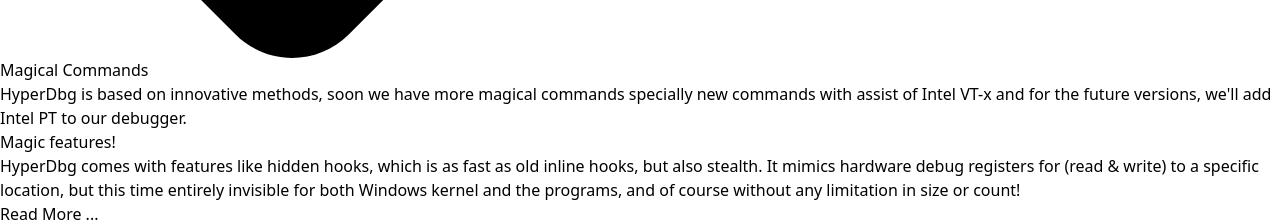
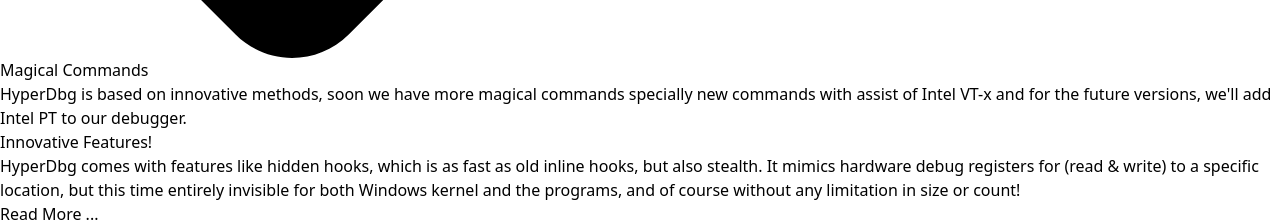
Before and after one commit to HyperDbg/website, a Vue app: page / in a window 1280 px wide. Shown: the part 8140-8362 px from the top of the page. Built offline with nearby package versions, Linux system fonts and the light colour scheme.

Commit message:
Udpate title

```diff
--- a/src/components/home/Features.vue
+++ b/src/components/home/Features.vue
@@ -105,7 +105,7 @@
             </i>
           </div>
 
-          <h3 class="mb-2 text-3xl font-semibold leading-normal">Magic features!</h3>
+          <h3 class="mb-2 text-3xl font-semibold leading-normal">Innovative Features!</h3>
 
           <p class="mt-4 mb-4 text-lg font-light leading-relaxed text-gray-700">
             HyperDbg comes with features like hidden hooks, which is as fast as old inline hooks, but also stealth. It mimics hardware debug registers for (read & write) to a specific location, but this time entirely invisible for both Windows kernel and the programs, and of course without any limitation in size or count!
```
